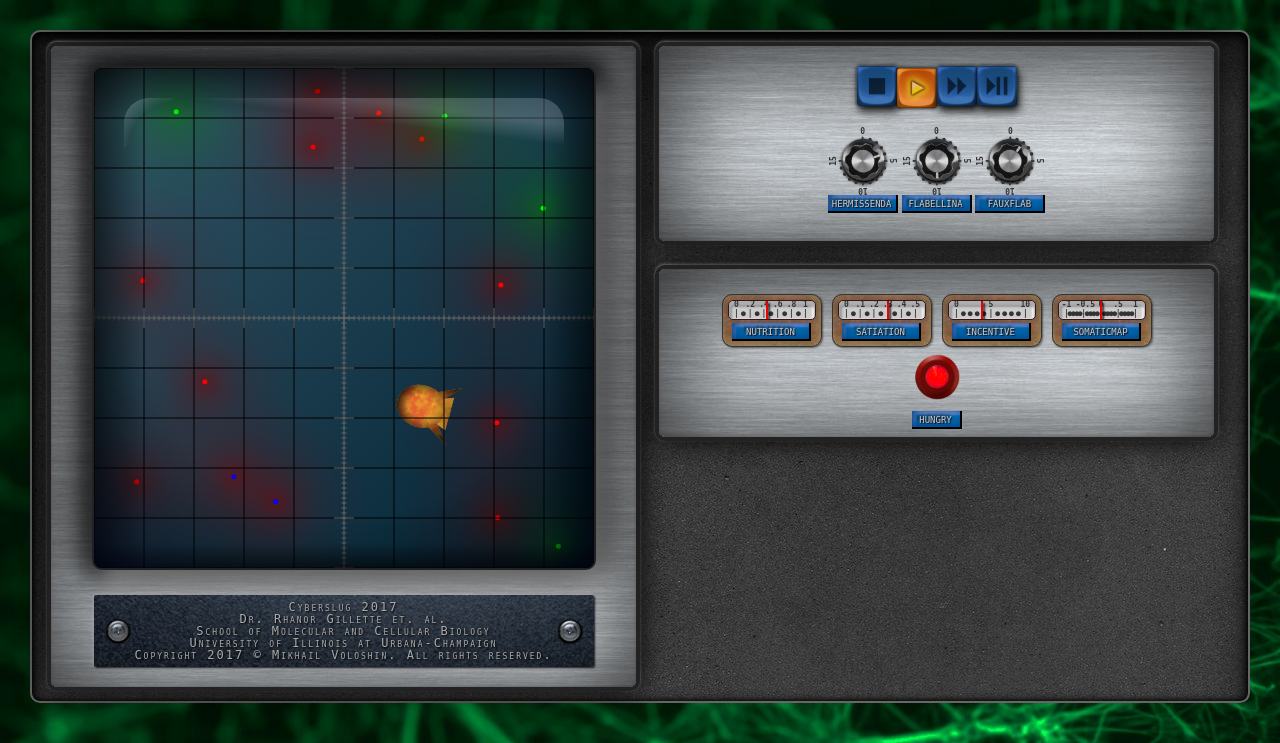
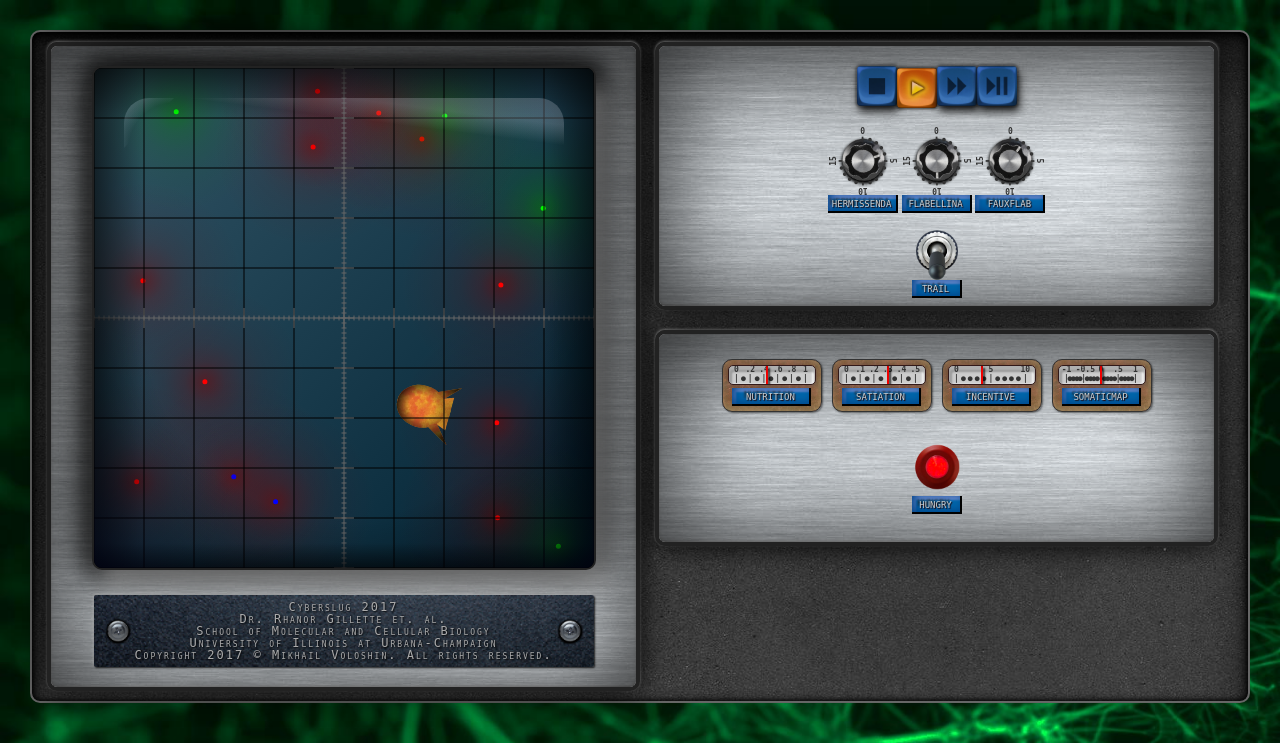
Before and after one commit to omedalus/cyberslug2017, a PHP site: page / in a window 1280 px wide. Shown: the top 743 px of the page. Run offline with PHP 8.4, Linux system fonts and the light colour scheme; some libraries are stand-ins or nearby versions.

Commit message:
Switches work yay

```diff
--- a/app/cyberslug-app.js
+++ b/app/cyberslug-app.js
@@ -10,6 +10,11 @@ cyberslugApp.controller('SetupCtrl', [
 {
   var setupCtrl = this;
   setupCtrl.$global = $global;
+  $scope.$global = $global;
+
+  $scope.$watch('$global.world.hero', function(newValue) {
+    setupCtrl.hero = newValue;
+  });
 }]);
 
 cyberslugApp.controller('ReadoutCtrl', [
@@ -17,4 +22,9 @@ cyberslugApp.controller('ReadoutCtrl', [
 {
   var readoutCtrl = this;
   readoutCtrl.$global = $global;
+  $scope.$global = $global;
+
+  $scope.$watch('$global.world.hero', function(newValue) {
+    readoutCtrl.hero = newValue;
+  });
 }]);
--- a/app/cyberslug-dial.js
+++ b/app/cyberslug-dial.js
@@ -3,6 +3,7 @@
 
 cyberslugApp.directive('cyberslugDial', ['$global', function($global) {
   var link = function(scope, element, attrs) {
+    $(element).addClass('dial');
     $(element).append('<div class="base"><div class="knob"></div></div>');
     $(element).append('<label/>');
 
--- a/app/cyberslug-game-canvas.js
+++ b/app/cyberslug-game-canvas.js
@@ -167,7 +167,7 @@ cyberslugApp.directive('cyberslugGameCanvas', [
     context.restore();
   };
 
-  var drawFrame = function(context, element) {
+  var drawFrame = function(context, element, displaysettings) {
     context.save();
 
     setCanvasZoom(context, element);
@@ -175,7 +175,7 @@ cyberslugApp.directive('cyberslugGameCanvas', [
     clearFrame(context);
 
     if (!!$global.world && !!$global.world.isInitialized) {
-      $global.world.drawFrame(context);
+      $global.world.drawFrame(context, displaysettings);
     }
 
     drawAxes(context);
@@ -188,7 +188,7 @@ cyberslugApp.directive('cyberslugGameCanvas', [
   var FPS = 30;
 
   var animate = function(context, element) {
-    drawFrame(context, element);
+    drawFrame(context, element, $global.displaysettings);
 
     if ($global.world.isInitialized) {
       if ($global.runstate === 'play') {
--- a/app/cyberslug-gauge.js
+++ b/app/cyberslug-gauge.js
@@ -3,11 +3,11 @@
 
 cyberslugApp.directive('cyberslugGauge', ['$global', function($global) {
   var link = function(scope, element, attrs) {
+    $(element).addClass('gauge');
     $(element).append('<div class="readout"><div class="readout-horiz-adjust"></div><div class="needle"></div></div>');
     $(element).append('<label/>');
 
     scope.$global = $global;
-
 
 
     scope.$watch('cyberslugGauge', function(newValue, oldValue) {
--- a/app/cyberslug-global.js
+++ b/app/cyberslug-global.js
@@ -19,6 +19,13 @@
       tickinterval: {
         major: 10,
         minor: 1
+      },
+
+      showtrail: false,
+      showodors: {
+        odor_hermi: true,
+        odor_flab: true,
+        odor_betaine: false
       }
     },
 
--- a/app/model/hero.js
+++ b/app/model/hero.js
@@ -72,7 +72,7 @@ var getHero = null;
     // Everything restored again.
   };
 
-  var drawFrame = function(context) {
+  var drawFrame = function(context, displaysettings) {
     if (hero.isBeingPickedUp) {
       wiggletick += 3;
     }
@@ -83,7 +83,12 @@ var getHero = null;
       return;
     }
 
-    //drawTravelHistory(context);
+    if (!!displaysettings.showtrail) {
+      drawTravelHistory(context);
+    } else {
+      hero.travelHistory = [];
+    }
+
     //drawSensorPositions(context);
 
     context.save();
@@ -312,6 +317,9 @@ var getHero = null;
     }
 
     hero.travelHistory.push([hero.position.x, hero.position.y]);
+    if (hero.travelHistory.length > 200) {
+      hero.travelHistory.shift();
+    }
   };
 
   var getProboscisPosition = function() {
--- a/app/model/world.js
+++ b/app/model/world.js
@@ -35,7 +35,7 @@ var getWorld = null;
 
   var world = {};
 
-  var drawMorsel = function(context, morsel) {
+  var drawMorsel = function(context, morsel, displaysettings) {
     context.save();
 
     context.translate(morsel.position.x, morsel.position.y);
@@ -80,15 +80,14 @@ var getWorld = null;
         ((position.y + 1.5*world.size) % world.size) - .5*world.size;
   };
 
-  var drawFrame = function(context) {
+  var drawFrame = function(context, displaysettings) {
     context.save();
 
     _.each(world.prey, function(morsel) {
-      drawMorsel(context, morsel);
+      drawMorsel(context, morsel, displaysettings);
     });
 
-    world.toroidPosition(world.hero.position);
-    world.hero.drawFrame(context);
+    world.hero.drawFrame(context, displaysettings);
 
     context.restore();
   };
@@ -179,6 +178,7 @@ var getWorld = null;
     });
 
     world.hero.tick(ticks);
+    world.toroidPosition(world.hero.position);
   };
 
   var createRandomMorselPosition = function(morsel) {
--- a/cyberslug.css
+++ b/cyberslug.css
@@ -425,7 +425,7 @@ label {
   background-color: #0a0;
 }
 
-.lampsrow {
+#lampsrow {
   margin: 20px 30px;
   text-align: center;
 }
@@ -439,7 +439,7 @@ label {
   background-image: url('img/red-light-off.png');
   background-size: contain;
   background-repeat: no-repeat;
-  background-position: center top;
+  background-position: center center;
   position: relative;
   text-align: center;
 }
@@ -447,3 +447,20 @@ label {
 .lamp.lampon {
   background-image: url('img/red-light-on.png');
 }
+
+
+.switch {
+  display: inline-block;
+  height: 60px;
+  width: 50px;
+  background-image: url('img/switch-down.png');
+  background-size: contain;
+  background-repeat: no-repeat;
+  background-position: center center;
+  position: relative;
+  text-align: center;
+  cursor: pointer;
+}
+.switch.switchon {
+  background-image: url('img/switch-up.png');
+}
--- a/index.php
+++ b/index.php
@@ -18,6 +18,7 @@ header("Expires: Sat, 26 Jul 1997 05:00:00 GMT"); // Date in the past
     <script src="app/cyberslug-global.js?nocache=<?php echo time(); ?>"></script>
     <script src="app/cyberslug-dial.js?nocache=<?php echo time(); ?>"></script>
     <script src="app/cyberslug-gauge.js?nocache=<?php echo time(); ?>"></script>
+    <script src="app/cyberslug-switch.js?nocache=<?php echo time(); ?>"></script>
     <script src="app/cyberslug-game-canvas.js?nocache=<?php echo time(); ?>"></script>
 
     <title>Cyberslug 2017</title>
@@ -54,65 +55,66 @@ header("Expires: Sat, 26 Jul 1997 05:00:00 GMT"); // Date in the past
           <div id="rca-jacks"></div>
 
           <div id="dialrow" class="instrumentrow">
-            <div class="dial"
-                data-cyberslug-dial="setupCtrl.$global.setup.population.hermissenda"
+            <div data-cyberslug-dial="setupCtrl.$global.setup.population.hermissenda"
                 data-label="'hermissenda'"
                 data-min="0"
                 data-max="15"
                 data-tick-interval="1"
                 data-number-interval="5"></div>
-            <div class="dial"
-                data-cyberslug-dial="setupCtrl.$global.setup.population.flabellina"
+            <div data-cyberslug-dial="setupCtrl.$global.setup.population.flabellina"
                 data-label="'flabellina'"
                 data-min="0"
                 data-max="15"
                 data-tick-interval="1"
                 data-number-interval="5"></div>
-            <div class="dial"
-                data-cyberslug-dial="setupCtrl.$global.setup.population.faux"
+            <div data-cyberslug-dial="setupCtrl.$global.setup.population.faux"
                 data-label="'fauxflab'"
                 data-min="0"
                 data-max="15"
                 data-tick-interval="1"
                 data-number-interval="5"></div>
           </div> <!-- dialrow -->
+
+          <div id="switchesrow" class="instrumentrow">
+            <div data-cyberslug-switch="setupCtrl.$global.displaysettings.showtrail"
+                data-label="'trail'">
+            </div>
+          </div> <!-- switchesrow -->
+
+
         </div> <!-- oscilloscopepanel -->
       </div>
       <div class="col-md-4 col-sm-6 col-lg-6">
         <div class="oscilloscopepanel" data-ng-controller="ReadoutCtrl as readoutCtrl">
           <div id="gaugesrow" class="instrumentrow">
-            <div class="gauge"
-                data-cyberslug-gauge="readoutCtrl.$global.world.hero.modelvars.nutrition"
+            <div data-cyberslug-gauge="readoutCtrl.hero.modelvars.nutrition"
                 data-label="'Nutrition'"
                 data-min="0"
                 data-max="1"
                 data-tick-interval=".1"
                 data-number-interval=".2"
-                data-readout-danger="readoutCtrl.$global.world.hero.modelvars.nutrition < 0.2"
-                data-readout-warning="readoutCtrl.$global.world.hero.modelvars.nutrition < 0.4"
-                data-readout-great="readoutCtrl.$global.world.hero.modelvars.nutrition > 0.7"
+                data-readout-danger="readoutCtrl.hero.modelvars.nutrition < 0.2"
+                data-readout-warning="readoutCtrl.hero.modelvars.nutrition < 0.4"
+                data-readout-great="readoutCtrl.hero.modelvars.nutrition > 0.7"
             ></div
-            ><div class="gauge"
-                data-cyberslug-gauge="readoutCtrl.$global.world.hero.modelvars.satiation"
+            ><div data-cyberslug-gauge="readoutCtrl.hero.modelvars.satiation"
                 data-label="'Satiation'"
                 data-min="0"
                 data-max=".5"
                 data-tick-interval=".05"
                 data-number-interval=".1"
-                data-readout-danger="readoutCtrl.$global.world.hero.modelvars.satiation < 0.1"
-                data-readout-warning="readoutCtrl.$global.world.hero.modelvars.satiation < 0.2"
-                data-readout-great="readoutCtrl.$global.world.hero.modelvars.satiation > 0.4"
+                data-readout-danger="readoutCtrl.hero.modelvars.satiation < 0.1"
+                data-readout-warning="readoutCtrl.hero.modelvars.satiation < 0.2"
+                data-readout-great="readoutCtrl.hero.modelvars.satiation > 0.4"
             ></div
-            ><div class="gauge"
-                data-cyberslug-gauge="readoutCtrl.$global.world.hero.modelvars.incentiveSalience"
+            ><div data-cyberslug-gauge="readoutCtrl.hero.modelvars.incentiveSalience"
                 data-label="'Incentive'"
                 data-min="0"
                 data-max="10"
                 data-tick-interval="1"
                 data-number-interval="5"
             ></div
-            ><div class="gauge"
-                data-cyberslug-gauge="readoutCtrl.$global.world.hero.modelvars.somaticMap"
+            ><div data-cyberslug-gauge="readoutCtrl.hero.modelvars.somaticMap"
                 data-label="'SomaticMap'"
                 data-min="-1"
                 data-max="1"
@@ -122,14 +124,15 @@ header("Expires: Sat, 26 Jul 1997 05:00:00 GMT"); // Date in the past
 
           </div> <!-- gauges row -->
 
+
           <div id="lampsrow" class="instrumentrow">
             <div class="lamp"
-                data-ng-class="{lampon: readoutCtrl.$global.world.hero.modelvars.appetiteSwitch < 0}"
+                data-ng-class="{lampon: readoutCtrl.hero.modelvars.appetiteSwitch < 0}"
             >
               <label>HUNGRY</label>
             </div>
+          </div> <!-- lamps row -->
 
-          </div> <!-- lamps row -->
         </div>
       </div>
 
```
Also changed, not shown: app/cyberslug-switch.js (added, +46 -0 lines), img/switch-down.png (added), img/switch-up.png (added).
